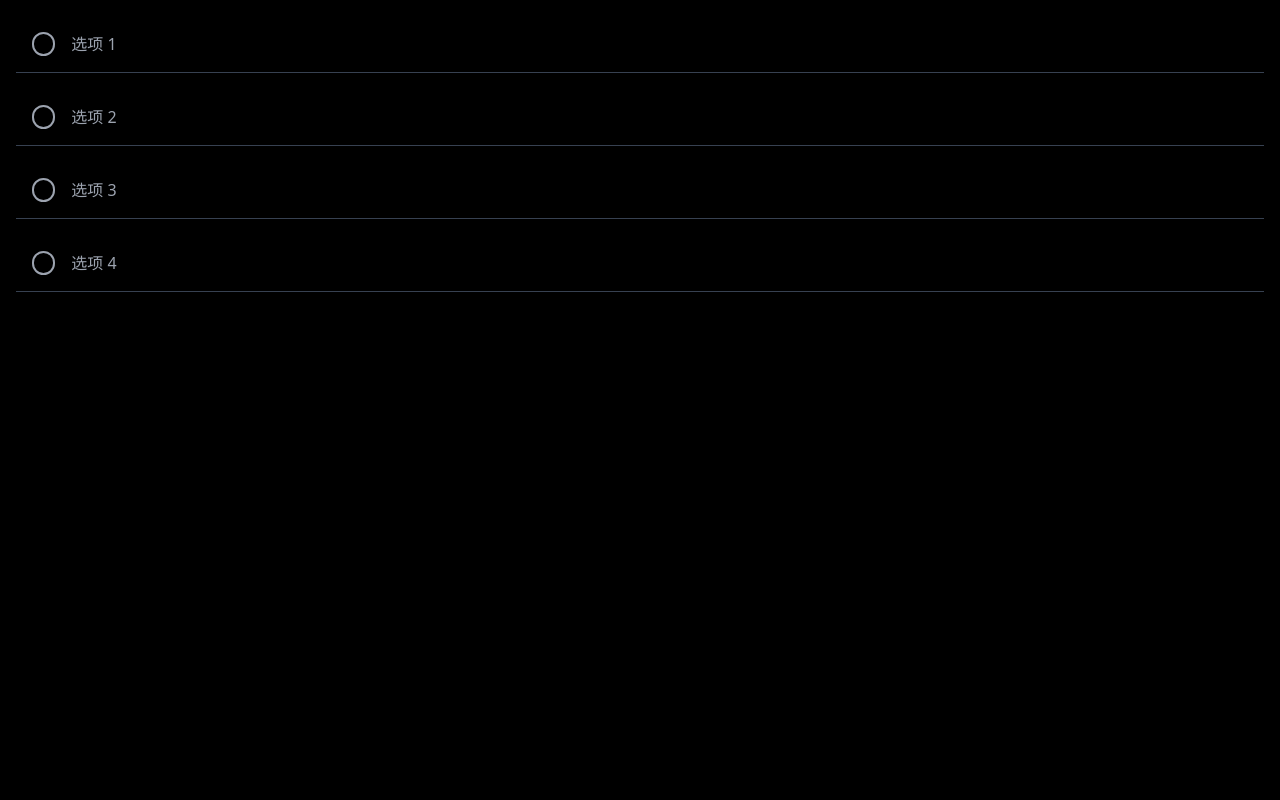
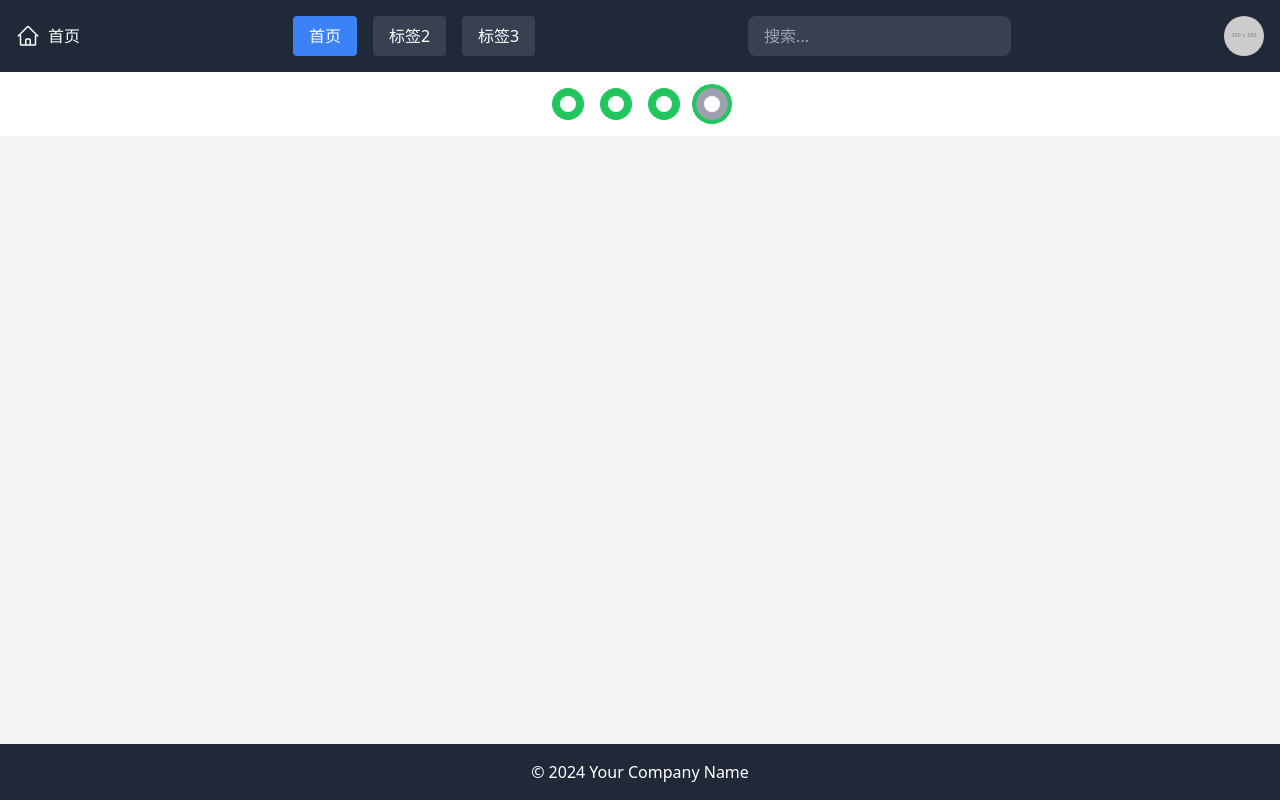
Before and after one commit to DaoC-del/creditCard, a Vue app in the folder credit-card-front/: page / in a window 1280 px wide. Built offline with nearby package versions, Linux system fonts and the light colour scheme.

Commit message:
step bar init

```diff
--- a/credit-card-front/src/App.vue
+++ b/credit-card-front/src/App.vue
@@ -11,7 +11,7 @@ import TestLayout  from '@/layout/TestLayout.vue'
 
 <template>
   <div>
-    <TestLayout/>
+    <BasicLayout/>
   </div>
 
 </template>
--- /dev/null
+++ b/credit-card-front/src/components/StepBar.vue
@@ -0,0 +1,49 @@
+<template>
+    <div class="flex items-center justify-center w-full my-4">
+      <div v-for="(step, index) in steps" :key="index" class="flex items-center">
+        <!-- 圆点 -->
+        <div
+          :class="[
+            'relative z-10 w-8 h-8 rounded-full flex items-center justify-center',
+            index < currentStep ? 'bg-green-500' : 'bg-gray-400',
+            index === currentStep ? 'ring-4 ring-green-500' : ''
+          ]"
+        >
+          <span class="block w-4 h-4 rounded-full bg-white"></span>
+        </div>
+
+        <!-- 连接线（除了最后一个步骤） -->
+        <div
+          v-if="index < steps.length - 1"
+          class="flex-grow h-1 mx-2"
+        >
+          <div class="h-1 bg-gray-400 relative">
+            <div
+              class="absolute inset-0 bg-green-500"
+              :style="{ width: index < currentStep ? '100%' : '0%' }"
+            ></div>
+          </div>
+        </div>
+      </div>
+    </div>
+  </template>
+
+  <script setup lang="ts">
+  import { defineProps } from 'vue'
+
+  // 接收来自父组件的步骤数组和当前步骤的索引
+  const props = defineProps({
+    steps: {
+      type: Array as () => string[],
+      required: true,
+    },
+    currentStep: {
+      type: Number,
+      required: true,
+    },
+  })
+  </script>
+
+  <style scoped>
+  /* 自定义样式可以根据需求进一步调整 */
+  </style>
--- a/credit-card-front/src/layout/BasicLayout.vue
+++ b/credit-card-front/src/layout/BasicLayout.vue
@@ -2,7 +2,7 @@
   <div class="min-h-screen w-full flex flex-col">
     <!-- Header 部分 -->
     <HeaderComponent :initialTags="['首页', '标签2', '标签3']" :userAvatarUrl="userAvatarUrl" :onSearch="handleSearch" />
-
+    <StepBar :steps=steps  :currentStep=3 />
     <!-- 主内容区域 -->
     <main class="flex-grow bg-gray-100">
       <slot></slot>
@@ -17,6 +17,7 @@
 
 <script setup lang="ts">
 import HeaderComponent from '@/components/HeaderComponent.vue'
+import StepBar from '@/components/StepBar.vue';
 import { ref } from 'vue'
 
 // 示例中的用户头像URL和搜索处理
@@ -25,6 +26,8 @@ const userAvatarUrl = ref('https://via.placeholder.com/150')
 const handleSearch = (query: string) => {
   console.log('Searching for:', query)
 }
+const steps = ref<string[]>(['开始', '填写信息', '确认', '完成'])
+const currentStep = ref<Number>(2) // 当前步骤为第三个步骤
 </script>
 
 <style scoped>
```
